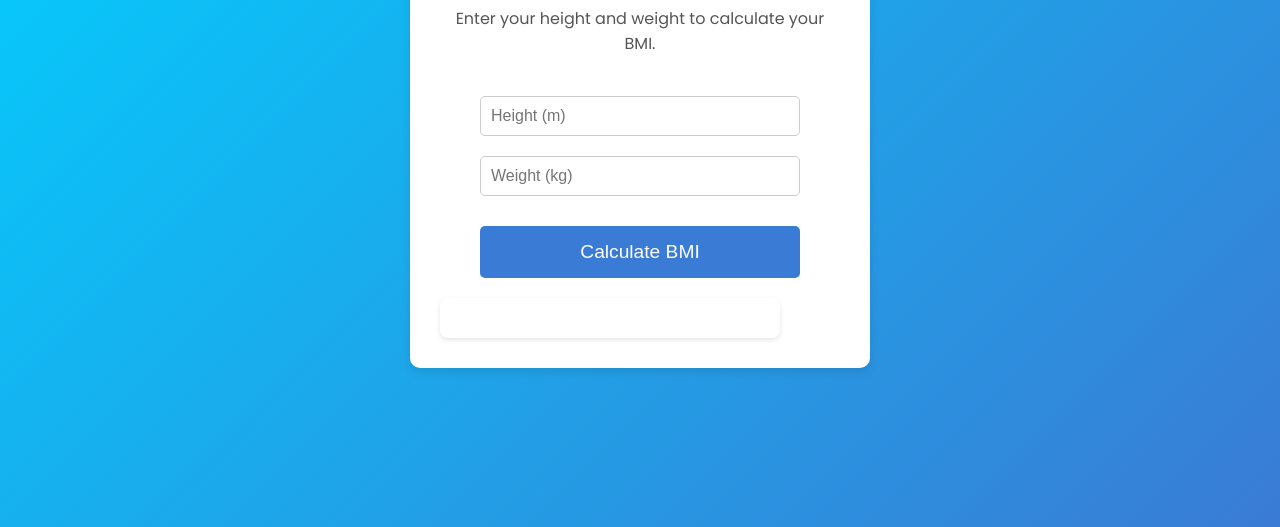
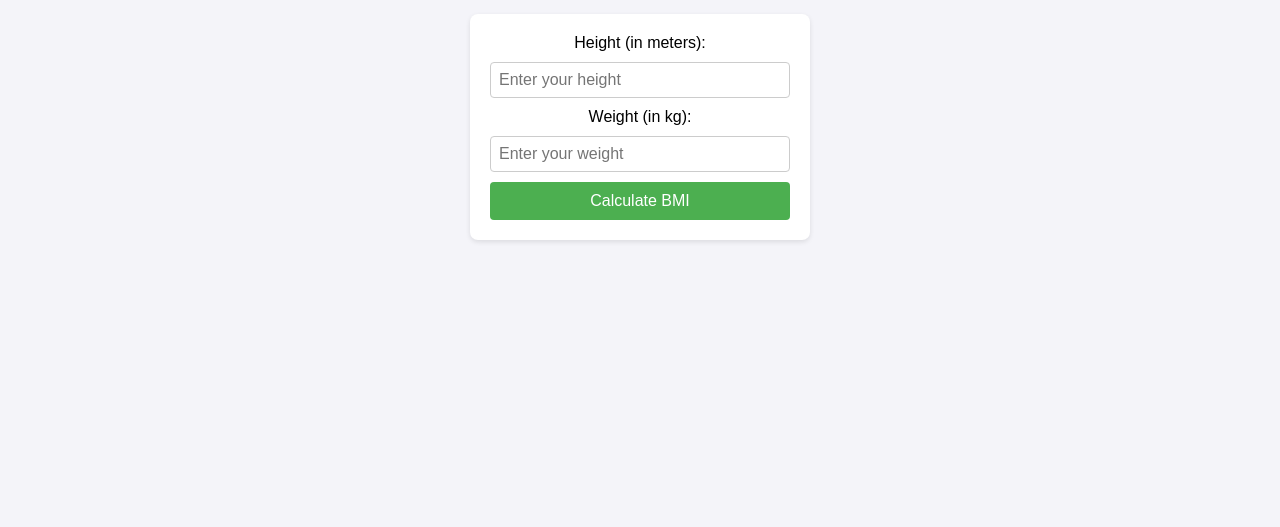
Before and after one commit to Sohelrana24/BMI-Calculator, a plain HTML site: page index.html in a window 1280 px wide. Shown: the part 273-800 px from the top of the page. Drawn offline with Linux system fonts and the light colour scheme.

Commit message:
Update index.html

```diff
--- a/index.html
+++ b/index.html
@@ -1,94 +1,31 @@
 <!DOCTYPE html>
 <html lang="en">
+
 <head>
-    <link rel="stylesheet" href="style.css">
     <meta charset="UTF-8">
     <meta name="viewport" content="width=device-width, initial-scale=1.0">
     <title>BMI Calculator</title>
-    <link href="https://fonts.googleapis.com/css2?family=Poppins:wght@300;400;500&display=swap" rel="stylesheet">
-    <style>
-        body {
-            font-family: 'Poppins', sans-serif;
-            background: linear-gradient(135deg, #00d2ff, #3a7bd5);
-            margin: 0;
-            padding: 0;
-            height: 100vh;
-            display: flex;
-            justify-content: center;
-            align-items: center;
-        }
 
-        .container {
-            background-color: white;
-            border-radius: 10px;
-            box-shadow: 0 4px 10px rgba(0, 0, 0, 0.1);
-            padding: 30px;
-            width: 100%;
-            max-width: 400px;
-            text-align: center;
-        }
+    <!-- Link to external CSS file -->
+    <link rel="stylesheet" href="style.css"> <!-- This links your CSS to your HTML -->
 
-        h1 {
-            font-size: 2rem;
-            margin-bottom: 20px;
-            color: #333;
-        }
+</head>
 
-        p {
-            color: #555;
-            margin-bottom: 30px;
-            font-size: 1rem;
-        }
+<body>
+    <div>
+        <label for="height">Height (in meters):</label>
+        <input type="number" id="height" step="any" placeholder="Enter your height">
 
-        input {
-            padding: 10px;
-            width: 80%;
-            margin: 10px 0;
-            font-size: 1rem;
-            border: 1px solid #ccc;
-            border-radius: 5px;
-            box-sizing: border-box;
-        }
+        <label for="weight">Weight (in kg):</label>
+        <input type="number" id="weight" step="any" placeholder="Enter your weight">
 
-        button {
-            background-color: #3a7bd5;
-            color: white;
-            border: none;
-            padding: 15px 25px;
-            font-size: 1.2rem;
-            border-radius: 5px;
-            cursor: pointer;
-            width: 80%;
-            margin-top: 20px;
-            transition: background-color 0.3s ease;
-        }
-
-        button:hover {
-            background-color: #00d2ff;
-        }
-
-        #result {
-            margin-top: 20px;
-            font-size: 1.2rem;
-            font-weight: bold;
-            color: #333;
-        }
-
-    </style>
-</head>
-<body>
-
-    <div class="container">
-        <h1>BMI Calculator</h1>
-        <p>Enter your height and weight to calculate your BMI.</p>
-
-        <input type="number" id="height" placeholder="Height (m)" step="any">
-        <input type="number" id="weight" placeholder="Weight (kg)">
-        <button onclick="calculateBMI()">Calculate BMI</button>
-
-        <div id="result"></div>
+        <button id="calculate-btn">Calculate BMI</button>
     </div>
 
-    <script src="script.js"></script>
+    <div id="result-container"></div>
+
+    <!-- Link to external JS file -->
+    <script src="script.js"></script> <!-- This links your JS to your HTML -->
 </body>
+
 </html>
```
